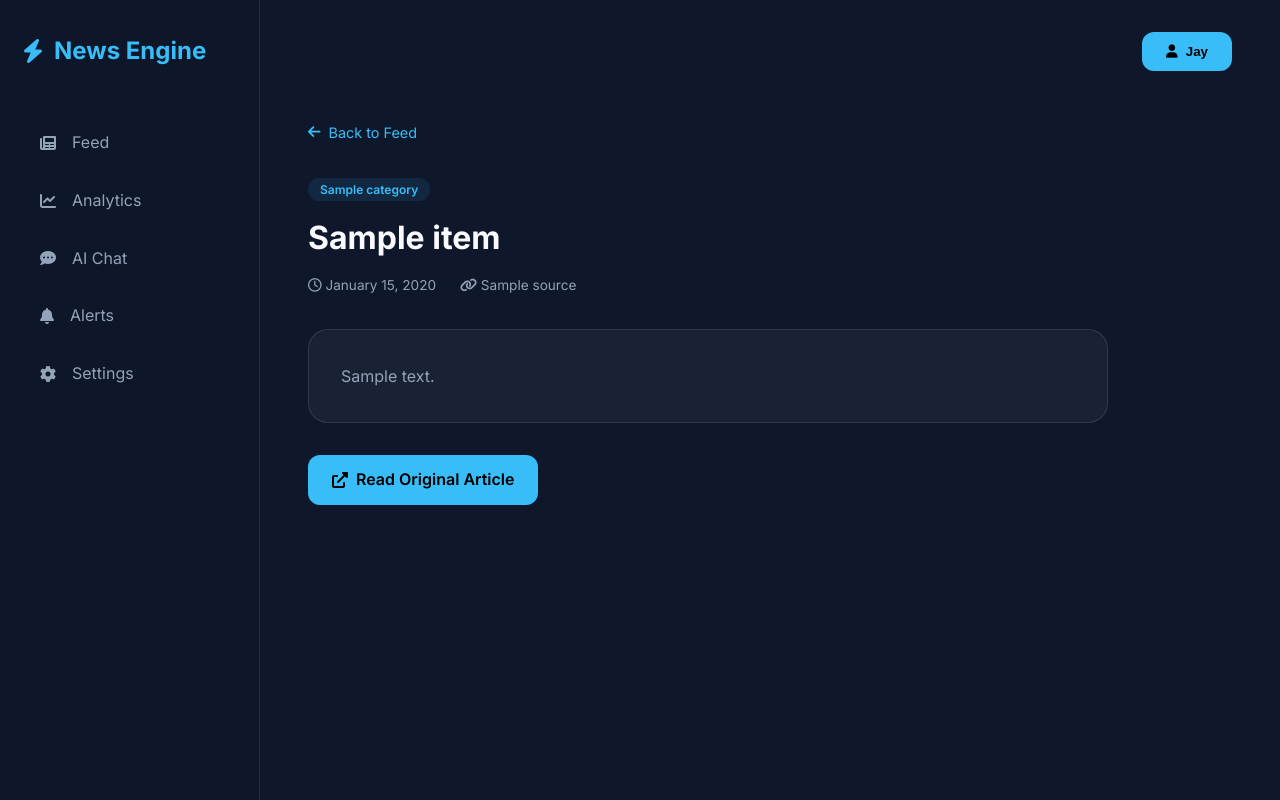
After one commit to jaykakadia/News_Engine, a Flask app: template Server/app/templates/article.html in a window 1280 px wide. The commit adds this page. Run offline with Flask 3, Linux system fonts and the light colour scheme; the template is opened without the code that fills it: most values are stand-ins (such as "Sample title", 1, 10 or a date in 2020).

Commit message:
feat: implement article detail page and integrate Gemini RAG for AI-powered chat responses

```diff
--- a/Server/app/schemas/models.py
+++ b/Server/app/schemas/models.py
@@ -27,6 +27,7 @@ class NewsItemSchema(BaseModel):
     title: str
     content: str
     source: str
+    link: str = ""
     published_at: datetime
     category: str
     embedding_id: Optional[str] = None
--- a/Server/app/static/css/style.css
+++ b/Server/app/static/css/style.css
@@ -247,6 +247,64 @@ input[type="text"]:focus {
     border-color: var(--accent-color);
 }
 
+/* Article Detail */
+.article-detail {
+    max-width: 800px;
+}
+
+.back-link {
+    display: inline-flex;
+    align-items: center;
+    gap: 0.5rem;
+    color: var(--accent-color);
+    text-decoration: none;
+    margin-bottom: 2rem;
+    font-size: 0.9rem;
+    transition: var(--transition);
+}
+
+.back-link:hover {
+    opacity: 0.7;
+}
+
+.article-header {
+    margin-bottom: 2rem;
+}
+
+.article-title {
+    font-size: 2rem;
+    font-weight: 700;
+    line-height: 1.3;
+    margin: 1rem 0;
+}
+
+.article-meta {
+    display: flex;
+    gap: 1.5rem;
+    color: var(--text-secondary);
+    font-size: 0.85rem;
+}
+
+.article-body {
+    background: var(--card-bg);
+    border: 1px solid var(--border-color);
+    border-radius: 1.25rem;
+    padding: 2rem;
+    font-size: 1rem;
+    line-height: 1.8;
+    color: var(--text-secondary);
+}
+
+.article-body a {
+    color: var(--accent-color);
+}
+
+.article-body img {
+    max-width: 100%;
+    border-radius: 0.75rem;
+    margin: 1rem 0;
+}
+
 /* Responsive */
 @media (max-width: 1024px) {
     .sidebar { width: 80px; padding: 2rem 0.5rem; }
--- /dev/null
+++ b/Server/app/templates/article.html
@@ -0,0 +1,31 @@
+{% extends "base.html" %}
+
+{% block title %}{{ item.title }} - News Engine{% endblock %}
+{% block header %}{% endblock %}
+
+{% block content %}
+<div class="article-detail">
+    <a href="{{ url_for('dashboard.index') }}" class="back-link">
+        <i class="fas fa-arrow-left"></i> Back to Feed
+    </a>
+
+    <div class="article-header">
+        <span class="news-badge">{{ item.category }}</span>
+        <h1 class="article-title">{{ item.title }}</h1>
+        <div class="article-meta">
+            <span><i class="far fa-clock"></i> {{ item.published_at.strftime('%B %d, %Y') if item.published_at else 'Today' }}</span>
+            <span><i class="fas fa-link"></i> {{ item.source }}</span>
+        </div>
+    </div>
+
+    <div class="article-body">
+        {{ item.content | safe }}
+    </div>
+
+    {% if item.link %}
+    <a href="{{ item.link }}" target="_blank" class="btn btn-primary" style="margin-top: 2rem;">
+        <i class="fas fa-external-link-alt"></i> Read Original Article
+    </a>
+    {% endif %}
+</div>
+{% endblock %}
--- a/Server/app/templates/index.html
+++ b/Server/app/templates/index.html
@@ -8,7 +8,7 @@
     {% for item in news %}
     <article class="news-card">
         <div class="news-badge">{{ item.category }}</div>
-        <a href="{{ item.link }}" target="_blank" class="news-title">{{ item.title }}</a>
+        <a href="{{ url_for('dashboard.article_detail', news_id=item.news_id) }}" class="news-title">{{ item.title }}</a>
         <p class="news-content">{{ item.content | striptags }}</p>
         <div class="news-meta">
             <span><i class="far fa-clock"></i> {{ item.published_at.strftime('%Y-%m-%d') if item.published_at else 'Today' }}</span>
--- a/Server/run.py
+++ b/Server/run.py
@@ -4,9 +4,12 @@ import sys
 # Add the Server directory to sys.path so we can import 'app' module
 sys.path.insert(0, os.path.abspath(os.path.dirname(__file__)))
 
+from dotenv import load_dotenv
+load_dotenv()
+
 from app import create_app
 
 app = create_app()
 
 if __name__ == "__main__":
-    app.run(debug=True)
+    app.run(debug=True, port=5001)
--- a/Server/scripts/create_tables.py
+++ b/Server/scripts/create_tables.py
@@ -1,10 +1,10 @@
 import sys
 import os
+from app.utils.dynamodb import dynamodb, get_table_name
 
 # Add Server directory to sys.path
 sys.path.append(os.path.abspath(os.path.join(os.path.dirname(__file__), '..')))
 
-from app.utils.dynamodb import dynamodb, get_table_name
 
 def create_tables():
     tables = [
```
Also changed, not shown: Server/app/ingestion/rss_ingestor.py (+95 -15 lines), Server/app/routes/dashboard.py (+75 -1 lines), Server/app/templates/chat.html (+46 -4 lines).
